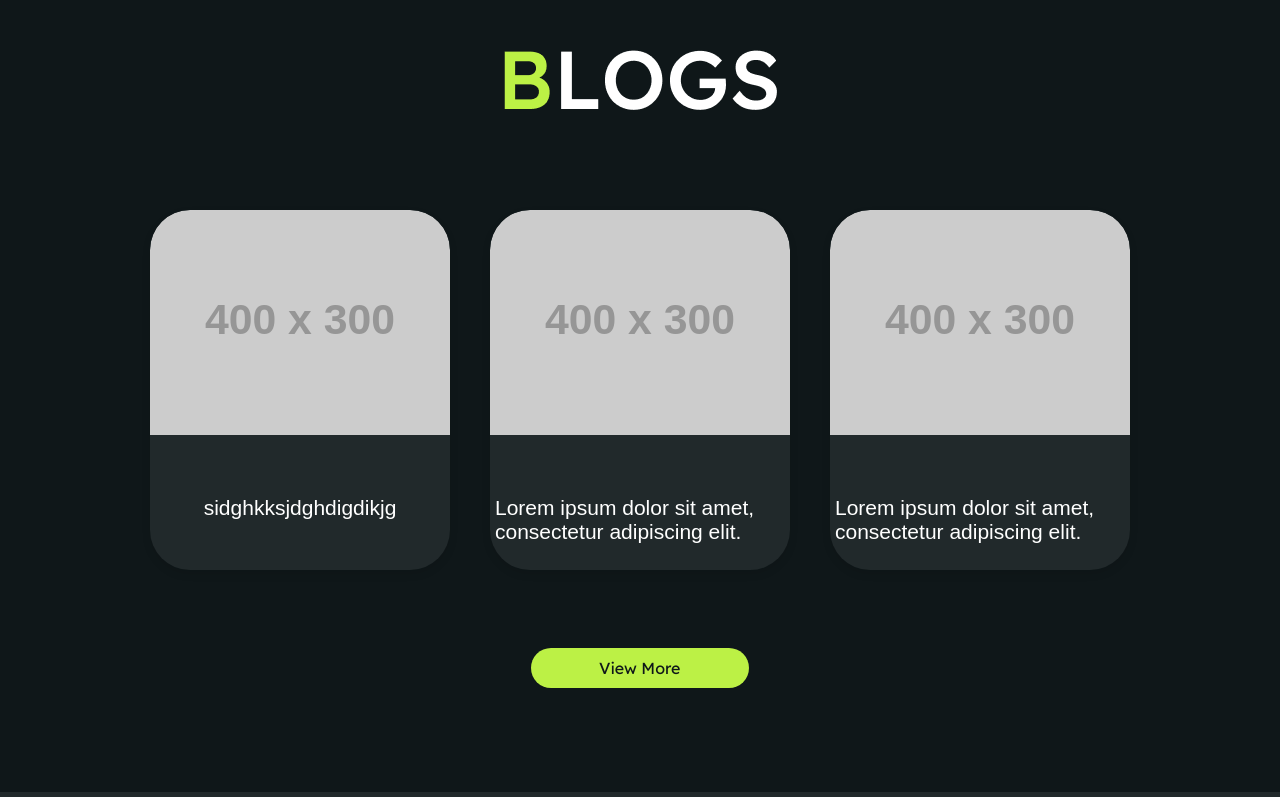
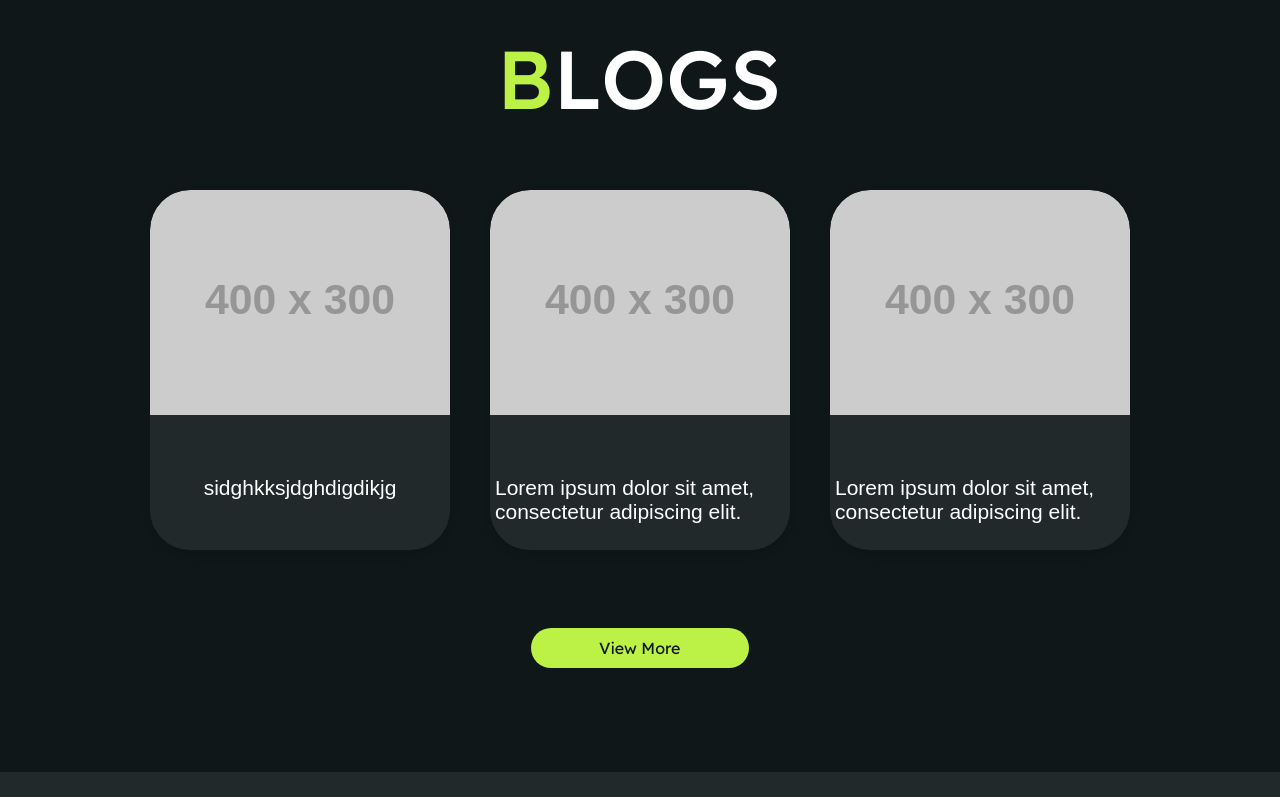
Before and after one commit to RazerXP/Finkie, a plain HTML site: page index.html in a window 1280 px wide. Shown: the part 2091-2888 px from the top of the page. Drawn offline with Linux system fonts and the light colour scheme.

Commit message:
Add files via upload

```diff
--- a/stylesheets/landingpage.css
+++ b/stylesheets/landingpage.css
@@ -79,7 +79,7 @@ html{
 
 .container {
   max-width: 1200px;
-  margin: 20px auto;
+  margin: 0px auto 20px auto;
   padding: 0 20px;
   display: flex;
   flex-wrap: wrap;
```
Also changed, not shown: index.html (line endings or trailing spaces).
